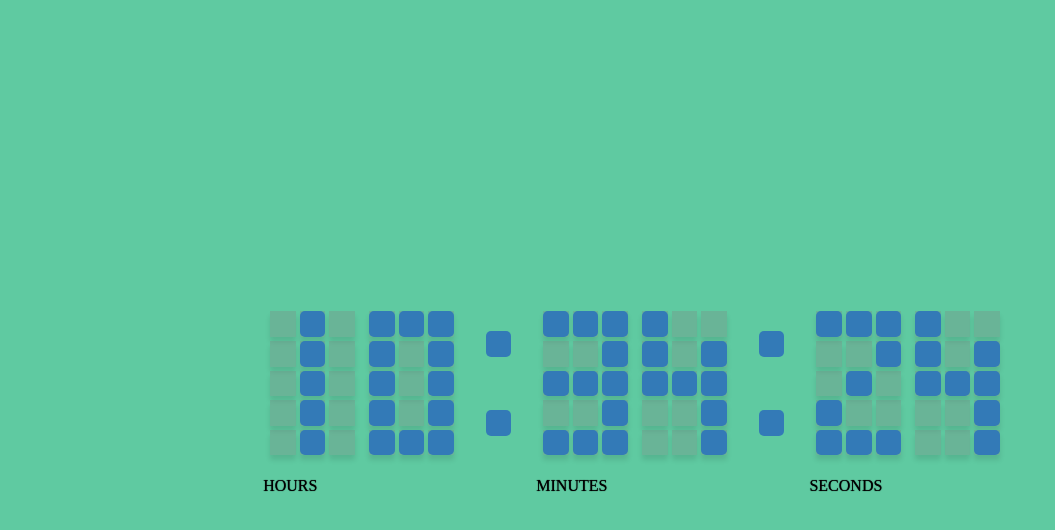
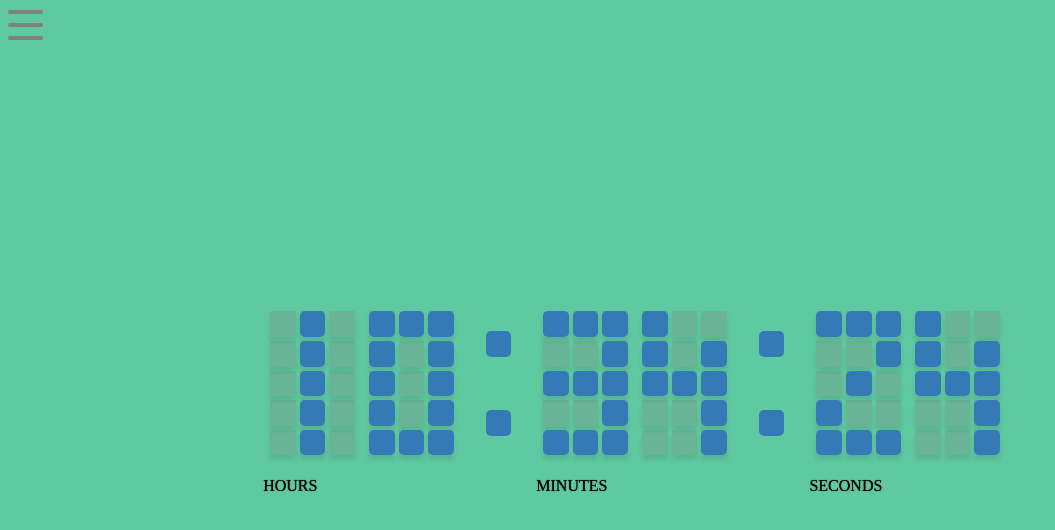
Before and after one commit to WebFilin/CubeClocks, a React (Vite) app: page / in a window 1280 px wide. Shown: the top 530 px of the page, without its empty margins (0-1055 px from the left). Built offline with nearby package versions, Linux system fonts and the light colour scheme.

Commit message:
Создан компонент бругера, кнопка открытия

```diff
--- a/src/components/App/App.jsx
+++ b/src/components/App/App.jsx
@@ -3,6 +3,7 @@ import React, { Suspense } from "react";
 import { BrowserRouter as Router, Route, Routes } from "react-router-dom";
 import Loader from "../Loader";
 import routes from "../../constants/routes";
+import BurgerMenu from "../BurgerMenu/BurgerMenu";
 
 const PomadoroTimer = React.lazy(() =>
   import("../PomadoroTimer/PomadoroTimer")
@@ -14,6 +15,7 @@ const Stopwatch = React.lazy(() => import("../Stopwatch"));
 function App() {
   return (
     <div className={styles.wrapper}>
+      <BurgerMenu />
       <Router>
         <Suspense fallback={<Loader />}>
           <Routes>
--- /dev/null
+++ b/src/components/BurgerMenu/BurgerMenu.jsx
@@ -0,0 +1,14 @@
+import { observer } from "mobx-react-lite";
+import styles from "./BurgerMenu.module.scss";
+import store from "../../store/store";
+import BtnBurgerMenu from "../UI/Btns/BtnBurgerMenu";
+
+const BurgerMenu = observer(() => {
+  return (
+    <div className={styles.wrapper}>
+      <BtnBurgerMenu />
+    </div>
+  );
+});
+
+export default BurgerMenu;
--- /dev/null
+++ b/src/components/BurgerMenu/BurgerMenu.module.scss
@@ -0,0 +1,7 @@
+@import "../../constants/scss/constants.scss";
+
+.wrapper {
+  position: absolute;
+  top: 10px;
+  left: 10px;
+}
--- /dev/null
+++ b/src/components/BurgerMenu/index.js
@@ -0,0 +1 @@
+export { default } from "./BurgerMenu";
--- /dev/null
+++ b/src/components/UI/Btns/BtnBurgerMenu/BtnBurgerMenu.jsx
@@ -0,0 +1,24 @@
+import { observer } from "mobx-react-lite";
+import React from "react";
+import styles from "./BtnBurgerMenu.module.scss";
+
+const BtnBurgerMenu = observer(() => {
+  const [isOpen, setIsOpen] = React.useState(false);
+
+  const handleClick = () => {
+    setIsOpen(!isOpen);
+  };
+
+  return (
+    <div
+      className={isOpen ? styles.wrapper_active : styles.wrapper}
+      onClick={handleClick}
+    >
+      <span className={styles.line}></span>
+      <span className={styles.line}></span>
+      <span className={styles.line}></span>
+    </div>
+  );
+});
+
+export default BtnBurgerMenu;
--- /dev/null
+++ b/src/components/UI/Btns/BtnBurgerMenu/BtnBurgerMenu.module.scss
@@ -0,0 +1,59 @@
+@import "../../../../constants/scss/constants.scss";
+
+%base_styles_wrapper {
+  width: 30px;
+  height: 30px;
+  display: flex;
+  flex-direction: column;
+  justify-content: space-between;
+  align-items: center;
+  cursor: pointer;
+}
+
+%base_styles_line {
+  width: 35px;
+  height: 4px;
+  background: $burger_menu_base;
+  border-radius: 2px;
+  transition: all 0.3s;
+}
+
+.wrapper {
+  @extend %base_styles_wrapper;
+
+  .line {
+    @extend %base_styles_line;
+  }
+
+  &:hover {
+    .line {
+      background: $burger_menu_active;
+    }
+  }
+}
+
+.wrapper_active {
+  @extend %base_styles_wrapper;
+
+  &:hover {
+    .line {
+      background: $burger_menu_active;
+    }
+  }
+
+  .line {
+    @extend %base_styles_line;
+  }
+
+  .line:nth-child(1) {
+    transform: rotate(45deg) translate(9px, 9px);
+  }
+
+  .line:nth-child(2) {
+    opacity: 0;
+  }
+
+  .line:nth-child(3) {
+    transform: rotate(-45deg) translate(9px, -9px);
+  }
+}
--- /dev/null
+++ b/src/components/UI/Btns/BtnBurgerMenu/index.js
@@ -0,0 +1 @@
+export { default } from "./BtnBurgerMenu";
--- a/src/constants/scss/constants.scss
+++ b/src/constants/scss/constants.scss
@@ -1,2 +1,4 @@
 $base_background_cube: #337ab7;
 $in_breake_background_cube: #1f497d;
+$burger_menu_active: #337ab7;
+$burger_menu_base: gray;
```
